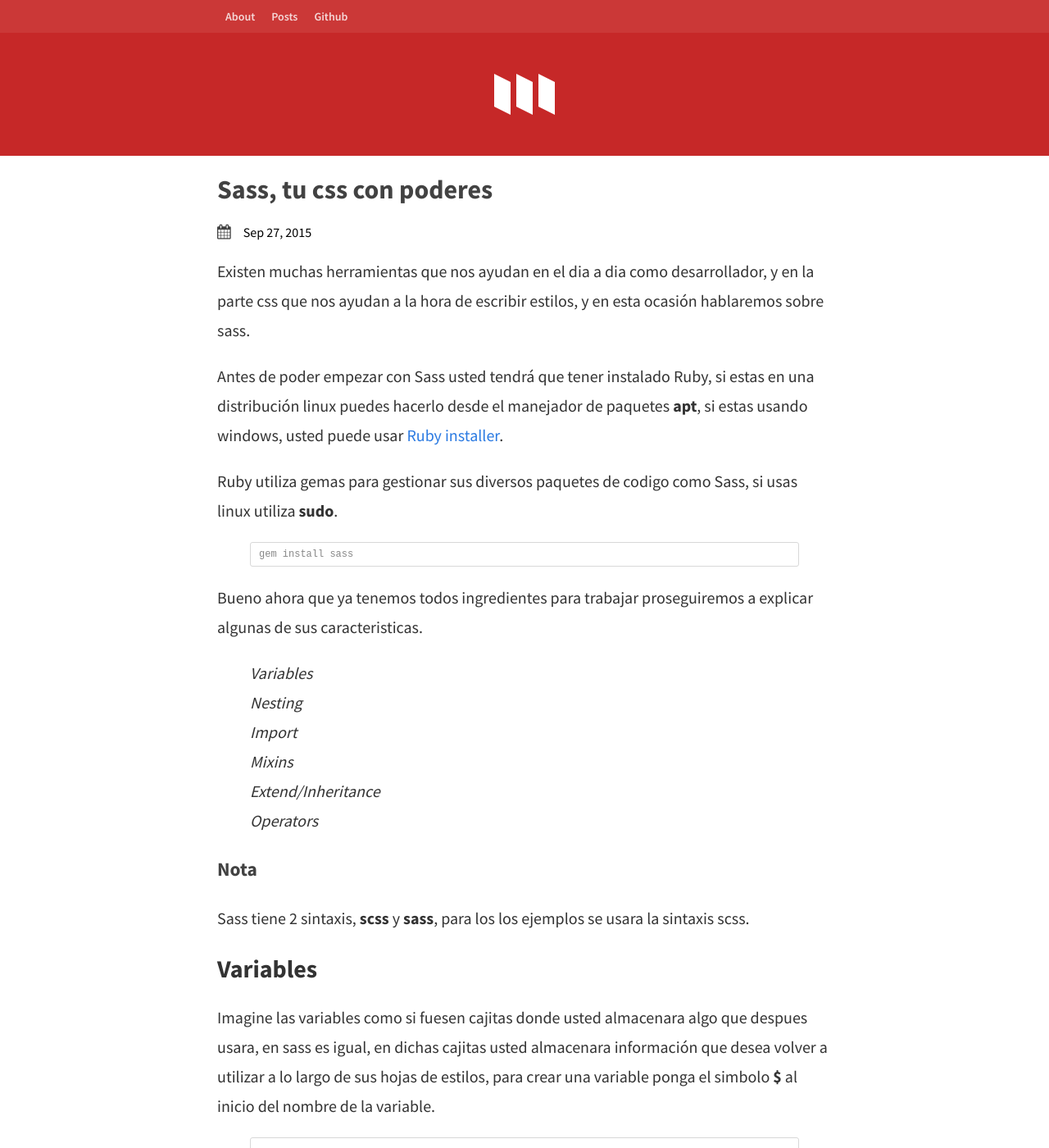
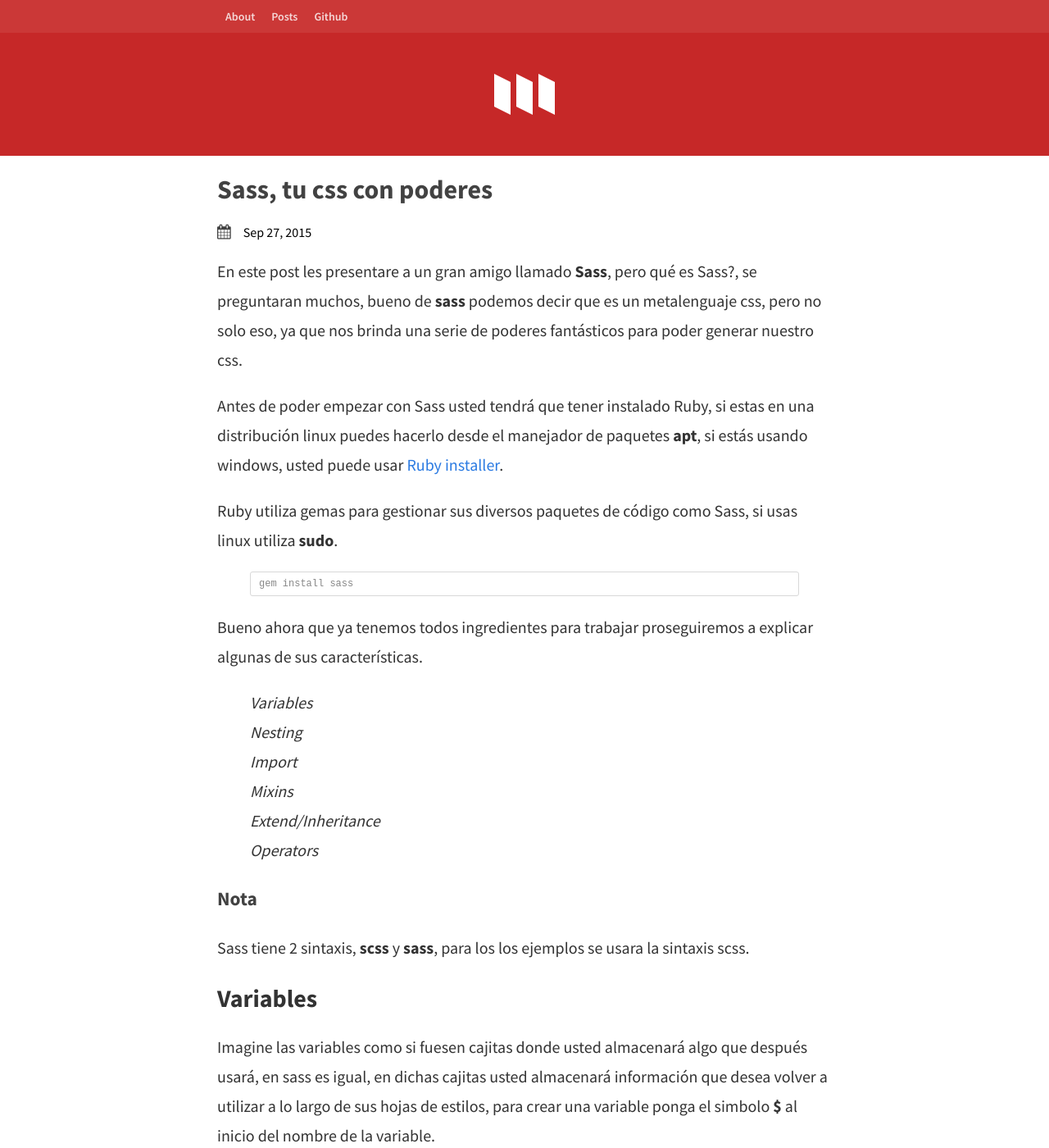
Before and after one commit to wilsson/wilsson.github.io, a Jekyll site: the page built from _posts/2015-09-27-sass-tu-css-con-poderes.markdown, in a window 1280 px wide and 1400 px high. Shown: the whole window at 82% size. Built offline with Jekyll 4.4.1, drawn with Linux system fonts in a browser that asks for light colours; nearby versions of some CDN libraries; some of the changed text lies outside the part shown.

Commit message:
WIP(errores-ortograficos):corrigiendo errores ortograficos

```diff
--- a/_posts/2015-09-27-sass-tu-css-con-poderes.markdown
+++ b/_posts/2015-09-27-sass-tu-css-con-poderes.markdown
@@ -4,17 +4,17 @@
 categories: css
 permalink: sas-tu-css-con-poderes
 ---
-Existen muchas herramientas que nos ayudan en el dia a dia como desarrollador, y en la parte css que nos ayudan a la hora de escribir estilos, y en esta ocasión hablaremos sobre sass.
+En este post les presentare a un gran amigo llamado **Sass**, pero qué es Sass?, se preguntaran muchos, bueno de **sass** podemos decir que es un metalenguaje css, pero no solo eso, ya que nos brinda una serie de poderes fantásticos para poder generar nuestro css.
 
-Antes de poder empezar con Sass usted tendrá que tener instalado Ruby, si estas en una distribución linux puedes hacerlo desde el manejador de paquetes **apt**, si estas usando windows, usted puede usar [Ruby installer][1].
+Antes de poder empezar con Sass usted tendrá que tener instalado Ruby, si estas en una distribución linux puedes hacerlo desde el manejador de paquetes **apt**, si estás usando windows, usted puede usar [Ruby installer][1].
 
-Ruby utiliza gemas para gestionar sus diversos paquetes de codigo como Sass, si usas linux utiliza **sudo**.
+Ruby utiliza gemas para gestionar sus diversos paquetes de código como Sass, si usas linux utiliza **sudo**.
 
 {% highlight Console %}
 gem install sass
 {% endhighlight %}
 
-Bueno ahora que ya tenemos todos ingredientes para trabajar proseguiremos a explicar algunas de sus caracteristicas.
+Bueno ahora que ya tenemos todos ingredientes para trabajar proseguiremos a explicar algunas de sus características.
 
 > - *Variables*
 > - *Nesting*
@@ -27,7 +27,7 @@
 Sass tiene 2 sintaxis, **scss** y **sass**, para los los ejemplos se usara la sintaxis scss.
 
 ## Variables
-Imagine las variables como si fuesen cajitas donde usted almacenara algo que despues usara, en sass es igual, en dichas cajitas usted almacenara información que desea volver a utilizar a lo largo de sus hojas de estilos, para crear una variable ponga el simbolo **$** al inicio del nombre de la variable.
+Imagine las variables como si fuesen cajitas donde usted almacenará algo que después usará, en sass es igual, en dichas cajitas usted almacenará información que desea volver a utilizar a lo largo de sus hojas de estilos, para crear una variable ponga el simbolo **$** al inicio del nombre de la variable.
 {% highlight Scss linenos %}
 $primary-color: #444;
 
@@ -65,7 +65,7 @@
   font-size:14px;
 }
 {% endhighlight%}
-Muchas veces en css nos encontramos con propiedades que empiezan con el mismo nombre seguido de **"-"** y luego el resto del nombre, como por ejemplo.
+También muchas veces en css nos encontramos con propiedades que empiezan con el mismo nombre seguido de un guión y luego el resto del nombre, como por ejemplo.
 {% highlight Css linenos%}
 article {
   border-color: black;
@@ -81,7 +81,7 @@
 {% endhighlight %}
 Nuestro amigo sass nos brinda la posibilidad de  hacer **Nested Properties**, que se trata de utilizar una sintaxis diferente para este tipo de propiedades.
 
-Para poder lograrlo solo tenemos que escribir nuestro nombre generico de la propiedad, seguido de **":"** , dentro de el  se colocara todo el bloque de propiedades especificas.
+Para poder lograrlo solo tenemos que escribir nuestro nombre genérico de la propiedad, seguido de dos puntos (**:**), dentro de él  se colocara todo el bloque de propiedades específicas.
 {% highlight Scss linenos %}
 article{
   border:{
```
Also changed, not shown: other parts of _posts/2015-09-27-sass-tu-css-con-poderes.markdown (+7 -7 lines).
